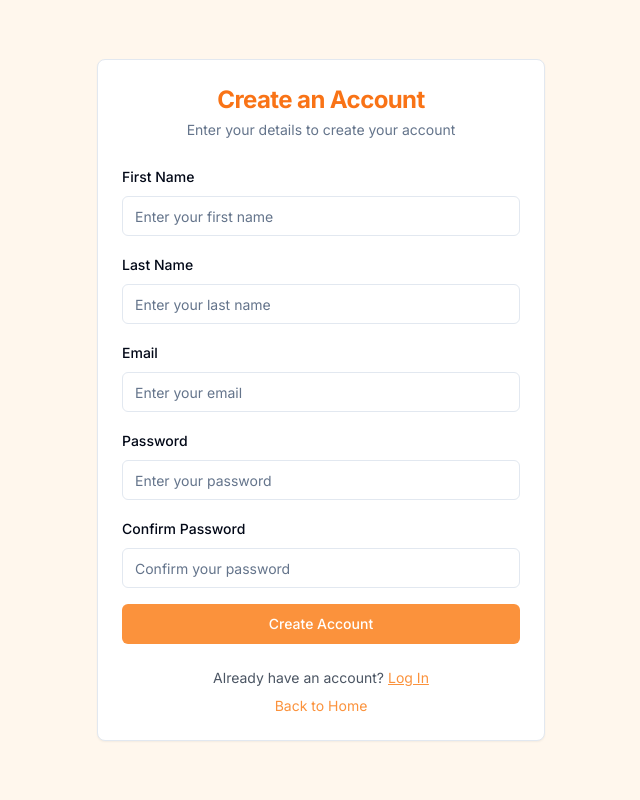
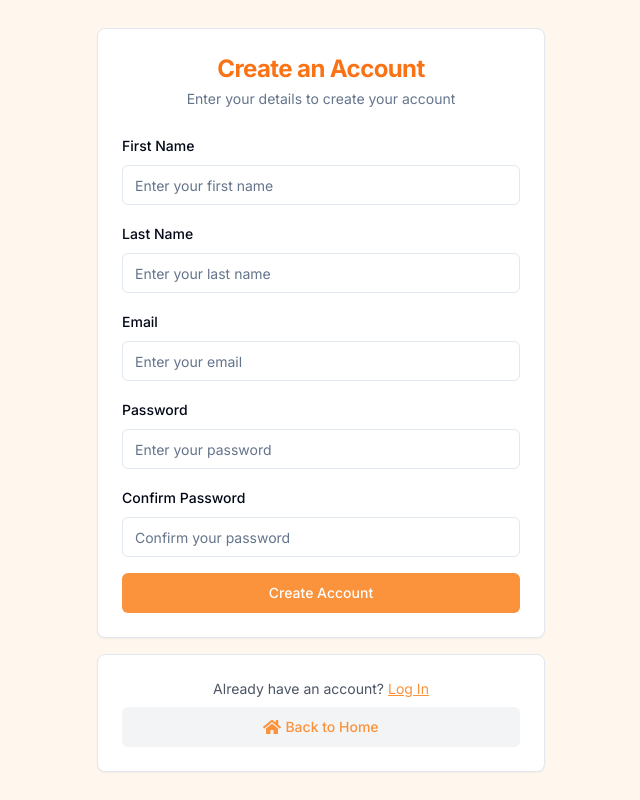
Before and after one commit to mfaks/BeaverBargains, a Next.js app in the folder frontend/: page /register in a window 1280 px wide. Shown: the whole page, without its empty margins (319-959 px from the left). Built offline with nearby package versions, Linux system fonts and the light colour scheme.

Commit message:
modify register and login layout

```diff
--- a/frontend/src/app/Footer.tsx
+++ b/frontend/src/app/Footer.tsx
@@ -29,8 +29,6 @@ export default function Footer() {
                     </a>
                 </nav>
             </footer>
-
-            {/* FAQ Dialog */}
             <Dialog open={isFaqDialogOpen} onOpenChange={setIsFaqDialogOpen}>
                 <DialogContent>
                     <DialogHeader>
@@ -43,8 +41,6 @@ export default function Footer() {
                     </DialogFooter>
                 </DialogContent>
             </Dialog>
-
-            {/* Contact Us Dialog */}
             <Dialog open={isContactDialogOpen} onOpenChange={setIsContactDialogOpen}>
                 <DialogContent>
                     <DialogHeader>
--- /dev/null
+++ b/frontend/src/app/HomeButton.tsx
@@ -0,0 +1,27 @@
+import { Button } from "@/components/ui/button"
+import { Card } from "@/components/ui/card"
+import Link from "next/link"
+import { FaHome } from "react-icons/fa"
+
+export default function HomeButton() {
+    return (
+        <>
+            <Card className="w-full max-w-md p-6">
+                <div className="w-full max-w-md text-center space-y-2">
+                    <p className="text-sm text-gray-600">
+                        Already have an account?
+                        <Link href="/login" className="text-orange-400 underline ml-1 hover:underline">
+                            Log In
+                        </Link>
+                    </p>
+                    <Button className="w-full bg-gray-100 text-orange-400 hover:bg-gray-200">
+                        <Link href="/" className="flex items-center justify-center space-x-1 w-full">
+                            <FaHome className="text-lg" />
+                            <span className="text-sm">Back to Home</span>
+                        </Link>
+                    </Button>
+                </div>
+            </Card>
+        </>
+    )
+}
--- a/frontend/src/app/login/page.tsx
+++ b/frontend/src/app/login/page.tsx
@@ -6,8 +6,8 @@ import { z } from 'zod'
 import { Button } from '@/components/ui/button'
 import { Form, FormField, FormItem, FormLabel, FormControl, FormMessage } from '@/components/ui/form'
 import { Input } from '@/components/ui/input'
-import { Card, CardHeader, CardTitle, CardDescription, CardContent, CardFooter } from '@/components/ui/card'
-import Link from 'next/link'
+import { Card, CardHeader, CardTitle, CardDescription, CardContent } from '@/components/ui/card'
+import HomeButton from '../HomeButton'
 
 const passwordSchema = z.string()
     .min(8, 'Password must be at least 8 characters')
@@ -41,7 +41,7 @@ export default function Login() {
     }
 
     return (
-        <div className="flex items-center justify-center min-h-screen bg-orange-50">
+        <div className="flex flex-col items-center justify-center min-h-screen bg-orange-50 space-y-4">
             <Card className="w-full max-w-md">
                 <CardHeader className="space-y-1">
                     <CardTitle className="text-2xl font-bold text-center text-orange-500">Log In</CardTitle>
@@ -84,18 +84,8 @@ export default function Login() {
                         </form>
                     </Form>
                 </CardContent>
-                <CardFooter className="flex flex-col items-center space-y-2">
-                    <p className="text-sm text-gray-600">
-                        Don&apos;t have an account yet?
-                        <Link href="/register" className="text-orange-400 underline ml-1 hover:underline">
-                            Sign up
-                        </Link>
-                    </p>
-                    <Link href="/" className="text-sm text-orange-400 hover:underline">
-                        Back to Home
-                    </Link>
-                </CardFooter>
             </Card>
+            <HomeButton />
         </div>
     )
 }
--- a/frontend/src/app/register/page.tsx
+++ b/frontend/src/app/register/page.tsx
@@ -6,12 +6,14 @@ import { z } from 'zod'
 import { Button } from '@/components/ui/button'
 import { Form, FormField, FormItem, FormLabel, FormControl, FormMessage } from '@/components/ui/form'
 import { Input } from '@/components/ui/input'
-import { Card, CardHeader, CardTitle, CardDescription, CardContent, CardFooter } from '@/components/ui/card'
+import { Card, CardHeader, CardTitle, CardDescription, CardContent } from '@/components/ui/card'
 import Link from 'next/link'
+import { FaHome } from 'react-icons/fa'
+import HomeButton from '../HomeButton'
 
 const createAccountSchema = z.object({
-    firstName: z.string().min(3, 'Last name must be at least 3 characters'),
-    lastName: z.string().min(3, 'First name must be at least 3 characters'),
+    firstName: z.string().min(3, 'First name must be at least 3 characters'),
+    lastName: z.string().min(3, 'Last name must be at least 3 characters'),
     email: z.string().email('Invalid email format').min(5, 'Email must be at least 5 characters'),
     password: z.string().min(6, 'Password must be at least 6 characters'),
     confirmPassword: z.string().min(6, 'Password must be at least 6 characters'),
@@ -39,7 +41,7 @@ export default function Register() {
     }
 
     return (
-        <div className="flex items-center justify-center min-h-screen bg-orange-50">
+        <div className="flex flex-col items-center justify-center min-h-screen bg-orange-50 space-y-4">
             <Card className="w-full max-w-md">
                 <CardHeader className="space-y-1">
                     <CardTitle className="text-2xl font-bold text-center text-orange-500">Create an Account</CardTitle>
@@ -121,18 +123,8 @@ export default function Register() {
                         </form>
                     </Form>
                 </CardContent>
-                <CardFooter className="flex flex-col items-center space-y-2">
-                    <p className="text-sm text-gray-600">
-                        Already have an account?
-                    <Link href="/login" className="text-orange-400 underline ml-1 hover:underline">
-                        Log In
-                    </Link>
-                    </p>
-                    <Link href="/" className="text-sm text-orange-400 hover:underline">
-                        Back to Home
-                    </Link>
-                </CardFooter>
             </Card>
+            <HomeButton />
         </div>
     )
 }
```
